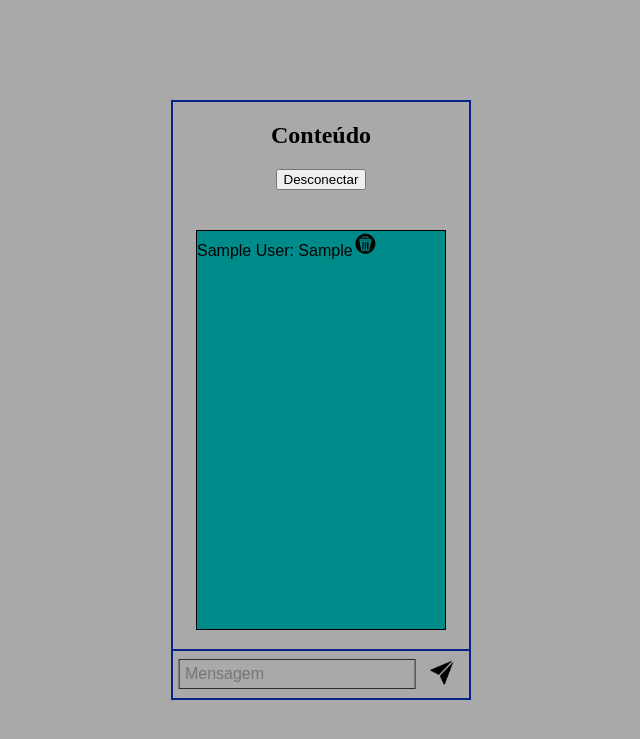
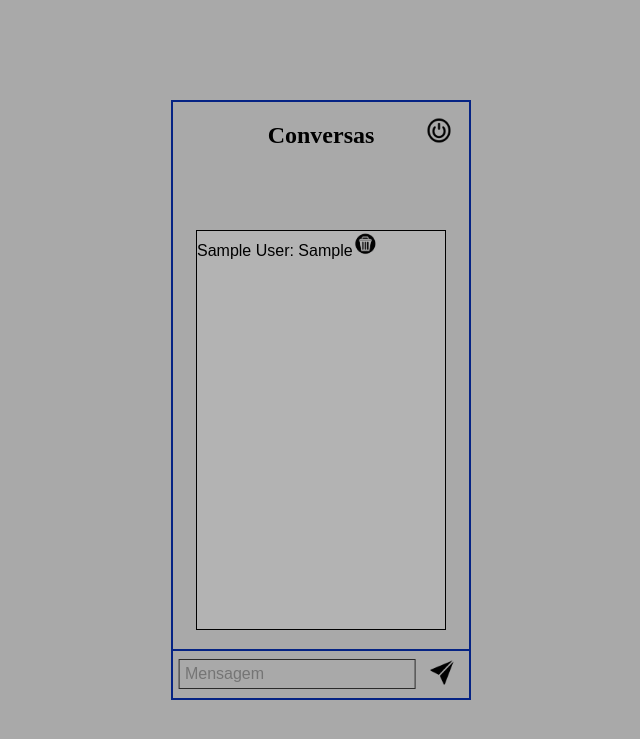
Before and after one commit to Lilomr/lilo.st, a Flask app: page /page in a window 1280 px wide. Shown: the top 739 px of the page, without its empty margins (319-959 px from the left). Run offline with Flask 3, Linux system fonts and the light colour scheme; a user stored in the database is signed in; tables that the repository leaves empty hold one stand-in row (values such as "Sample post"); some libraries are stand-ins or nearby versions.

Commit message:
Alteração na interface de cadastro e pagina de conversas

```diff
--- a/static/post.css
+++ b/static/post.css
@@ -64,12 +64,12 @@ body{
 	left: 50%;
 	transform: translate(-50%, -50%);
 	border: 1px solid black;
-	background-color: darkcyan;
+	background-color: rgb(179, 179, 179);
 	display: flex;
 	box-sizing: border-box;
 	overflow-y: scroll;
 	scrollbar-width: thin;
-	scrollbar-color: #052384 darkcyan;
+	scrollbar-color: gray rgb(7, 7, 7);
 	flex-direction: column;
 	max-height: 400px;
 	min-height: 400px;
@@ -84,3 +84,13 @@ body{
 	border: none;
 	border-radius: 0;
 }
+.centralizar > .sair{
+	position: absolute;
+	top: 5%;
+	left: 90%;
+	transform: translate(-50%, -50%);
+	background: none;
+	border: none;
+	border-radius: 0;
+
+}
--- a/templates/page.html
+++ b/templates/page.html
@@ -79,13 +79,15 @@
   </head>
   <body>
     <section class="centralizar">
-      <h1>Conteúdo</h1>
+      <h1>Conversas</h1>
       <div class="postagem"></div>
       <button class="b1" type="submit" id="button-post" onclick="tentarPostar()">
         <img src="/static/enviar.png" alt="Postar" width="23" height="24">
       </button>
       <div id="linha-horizontal"></div>
-      <button id="logoutButton">Desconectar</button>
+      <button class="sair" id="logoutButton">
+        <img src="/static/deslogar.png" alt="Sair" width="23" height="24">
+      </button>
       <textarea style="resize: none" id="content" name="conteudo" placeholder="Mensagem" rows="1" cols="1" required ></textarea>
       <div class="message" id="message"></div>
 
```
Also changed, not shown: static/deslogar.png (added).
